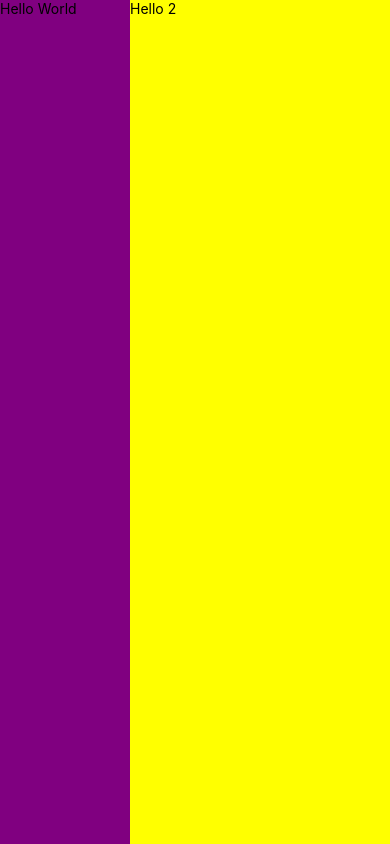
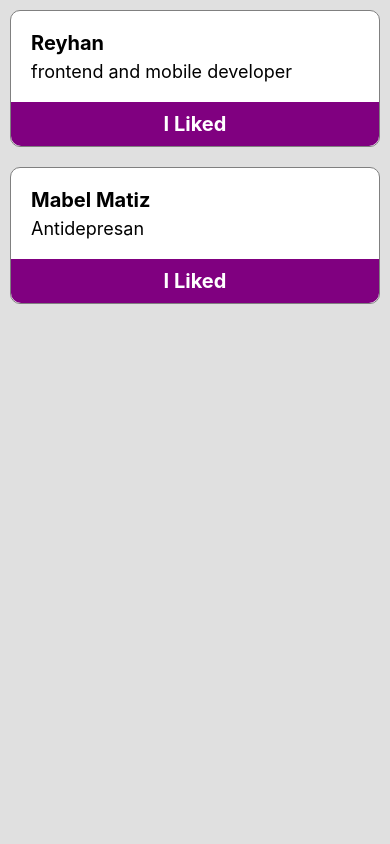
Before and after one commit to reeyhanyilmaz/ReactNative---Patika.dev, a React Native app: screen / in a window 390 px wide. Built offline with nearby package versions, Linux system fonts and the light colour scheme.

Commit message:
add custom components

```diff
--- a/App.js
+++ /dev/null
@@ -1,54 +0,0 @@
-import React from 'react';
-import {Text, View, SafeAreaView, Button, StyleSheet} from 'react-native';
-
-function App() {
-  function sayHello() {
-    console.log('hello');
-  }
-
-  return (
-    <SafeAreaView style={style.container}>
-      <View style={style.upper_view_container}>
-        {/* <Text style={{color: 'purple', fontSize: 50}}>Hello World</Text> */}
-        <Text>Hello World</Text>
-      </View>
-      {/* <Button
-        title="Here press!"
-        onPress={sayHello}
-        disabled={false}
-        color="#e6e6fa"
-      /> */}
-      <View style={style.bottom_view_container}>
-        <Text>Hello 2</Text>
-      </View>
-    </SafeAreaView>
-  );
-}
-
-const style = StyleSheet.create({
-  //bu kısım json objesi
-  // container: {
-  //   backgroundColor: "red",
-  //   margin: 20,
-  //   borderRadius: 8,
-  // }
-  container: {
-    flex: 1,
-    flexDirection: 'row'
-  },
-  upper_view_container: {
-    flex: 1,
-    backgroundColor: 'purple',
-  },
-  bottom_view_container: {
-    flex: 2,
-    backgroundColor: 'yellow',
-  },
-});
-
-export default App;
-
-//not
-//stillendirme de web'deki gibi px yok direk rakam veriyoruz. : margin: 10,
-//en dıştakine flex vermezsek childlar da çalışmaz.
-//flex yoksa bulunduğu alan kadar yer kaplayacak.
--- a/index.js
+++ b/index.js
@@ -3,7 +3,7 @@
  */
 
 import {AppRegistry} from 'react-native';
-import App from './App';
+import App from './src/App';
 import {name as appName} from './app.json';
 
 AppRegistry.registerComponent(appName, () => App);
--- /dev/null
+++ b/src/App.js
@@ -0,0 +1,67 @@
+import React from 'react';
+import {SafeAreaView, StyleSheet} from 'react-native';
+import Card from './components/Card';
+
+function App() {
+  function sayHello() {
+    console.log('hello');
+  }
+
+  return (
+    <SafeAreaView style={style.container}>
+      {/* <View style={style.upper_view_container}> */}
+      {/* <Text style={{color: 'purple', fontSize: 50}}>Hello World</Text> */}
+      {/* <Text>Hello World</Text>
+      </View> */}
+      {/* <Button
+        title="Here press!"
+        onPress={sayHello}
+        disabled={false}
+        color="#e6e6fa"
+      /> */}
+      {/* <View style={style.bottom_view_container}>
+        <Text>Hello 2</Text>
+      </View> */}
+
+      {/* custom component part **************************** */}
+      <Card title="Reyhan" text="frontend and mobile developer" />
+      <Card title="Mabel Matiz" text="Antidepresan" />
+    </SafeAreaView>
+  );
+}
+
+const style = StyleSheet.create({
+  //bu kısım json objesi
+  // container: {
+  //   backgroundColor: "red",
+  //   margin: 20,
+  //   borderRadius: 8,
+  // }
+  // container: {
+  //   flex: 1,
+  //   flexDirection: 'row'
+  // },
+  // upper_view_container: {
+  //   flex: 1,
+  //   backgroundColor: 'purple',
+  // },
+  // bottom_view_container: {
+  //   flex: 2,
+  //   backgroundColor: 'yellow',
+  // },
+
+  //custom component part ****************************
+  container: {
+    flex: 1,
+    backgroundColor: '#e0e0e0',
+  },
+});
+
+export default App;
+
+//not
+//stillendirme de web'deki gibi px yok direk rakam veriyoruz. : margin: 10,
+//en dıştakine flex vermezsek childlar da çalışmaz.
+//flex yoksa bulunduğu alan kadar yer kaplayacak.
+
+//TouchableOpacity custom button olarak kullanırız burada
--- /dev/null
+++ b/src/components/Card/Card.js
@@ -0,0 +1,19 @@
+import React from 'react';
+import style from './Card.style';
+import {Text, View, TouchableOpacity, Alert} from 'react-native';
+
+const Card = props => {
+  return (
+    <View style={style.cardContainer}>
+      <View style={style.cardBody}>
+        <Text style={style.cardTitle}>{props.title}</Text>
+        <Text style={style.cardText}>{props.text}</Text>
+      </View>
+      <TouchableOpacity style={style.cardButtonContainer} onPress={() => Alert.alert("Merhaba! " + props.title)}>
+        <Text style={style.cardButtonTitle}>I Liked</Text>
+      </TouchableOpacity>
+    </View>
+  );
+};
+
+export default Card;
--- /dev/null
+++ b/src/components/Card/Card.style.js
@@ -0,0 +1,37 @@
+import {StyleSheet} from 'react-native';
+
+export default StyleSheet.create({
+  cardContainer: {
+    backgroundColor: 'white',
+    margin: 10,
+    borderWidth: 1,
+    borderColor: 'gray',
+    borderRadius: 10,
+  },
+  cardBody: {
+    padding: 10,
+  },
+  cardTitle: {
+    fontSize: 20,
+    fontWeight: 'bold',
+    margin: 10,
+    marginBottom: 3,
+  },
+  cardText: {
+    fontSize: 18,
+    margin: 10,
+    marginTop: 3,
+  },
+  cardButtonContainer: {
+    backgroundColor: 'purple',
+    padding: 10,
+    alignItems: 'center',
+    borderBottomLeftRadius: 10,
+    borderBottomRightRadius: 10,
+  },
+  cardButtonTitle: {
+    color: 'white',
+    fontWeight: 'bold',
+    fontSize: 20,
+  },
+});
--- /dev/null
+++ b/src/components/Card/index.js
@@ -0,0 +1 @@
+export {default} from "./Card";
```
